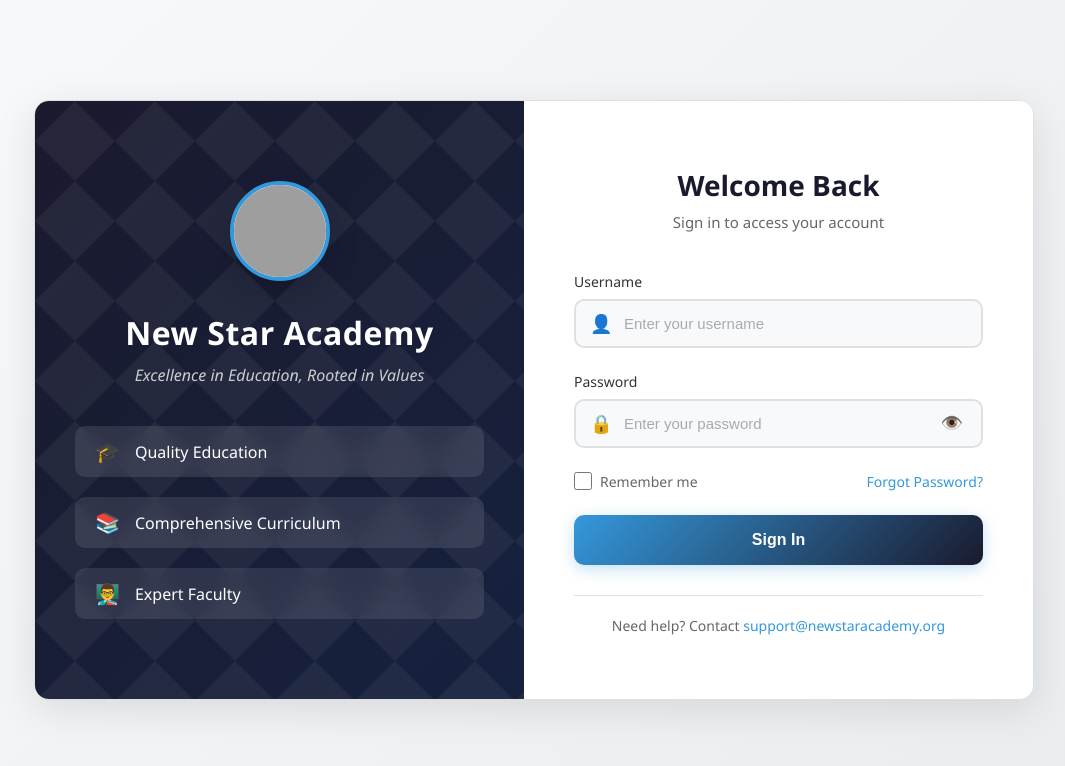
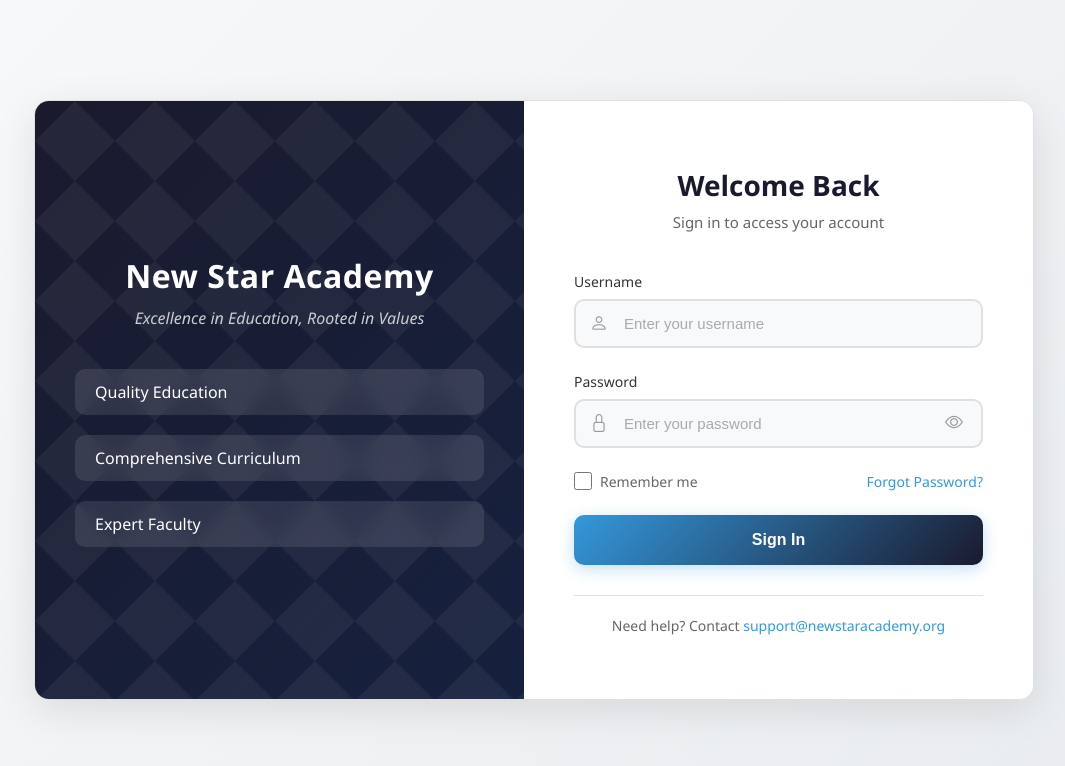
Before and after one commit to GordenArcher/student_portal, a Django app: page /account/auth/login/ in a window 1280 px wide. Shown: the top 766 px of the page, without its empty margins (106-1171 px from the left). Run offline with Django 5.2, Linux system fonts and the light colour scheme; grey boxes are pictures that could not be loaded.

Commit message:
fix: Fix login view with auto-expiring brute-force protection and cache handling

```diff
--- a/accounts/static/scripts/JS/login.js
+++ b/accounts/static/scripts/JS/login.js
@@ -4,7 +4,7 @@ const passwordInput = document.getElementById('password');
 togglePassword.addEventListener('click', function() {
     const type = passwordInput.getAttribute('type') === 'password' ? 'text' : 'password';
     passwordInput.setAttribute('type', type);
-    this.textContent = type === 'password' ? '👁️' : '🙈';
+    this.innerHTML = type === 'password' ? '<i class="bi bi-eye"></i>' : '<i class="bi bi-eye-slash"></i>';
 });
 
 const loginForm = document.getElementById('loginForm');
--- a/accounts/templates/accounts/login.html
+++ b/accounts/templates/accounts/login.html
@@ -6,6 +6,7 @@
     <meta charset="UTF-8">
     <meta name="viewport" content="width=device-width, initial-scale=1.0">
     <link rel="stylesheet" href="{% static 'styles/login.css' %}">
+    <link rel="stylesheet" href="https://cdn.jsdelivr.net/npm/bootstrap-icons@1.11.3/font/bootstrap-icons.css">
     <title>Login - New Star Academy</title>
     <style>
         .modal-overlay {
@@ -93,22 +94,16 @@
     <div class="login-container">
         <div class="login-left">
             <div class="login-left-content">
-                <div class="logo">
-                    <img src="{% static 'images/logo.png' %}" alt="Christ Academy Logo" class="logo-img">
-                </div>
                 <h1>New Star Academy</h1>
                 <p class="motto">Excellence in Education, Rooted in Values</p>
                 <div class="features">
                     <div class="feature-item">
-                        <span class="feature-icon">🎓</span>
                         <span>Quality Education</span>
                     </div>
                     <div class="feature-item">
-                        <span class="feature-icon">📚</span>
                         <span>Comprehensive Curriculum</span>
                     </div>
                     <div class="feature-item">
-                        <span class="feature-icon">👨‍🏫</span>
                         <span>Expert Faculty</span>
                     </div>
                 </div>
@@ -135,7 +130,7 @@
                 <div class="form-group">
                     <label for="username">Username</label>
                     <div class="input-wrapper">
-                        <span class="input-icon">👤</span>
+                        <span class="input-icon"><i class="bi bi-person"></i></span>
                         <input
                             type="text"
                             id="username"
@@ -151,7 +146,7 @@
                 <div class="form-group">
                     <label for="password">Password</label>
                     <div class="input-wrapper">
-                        <span class="input-icon">🔒</span>
+                        <span class="input-icon"> <i class="bi bi-lock"></i> </span>
                         <input
                             type="password"
                             id="password"
@@ -161,8 +156,8 @@
                             required
                             autocomplete="current-password"
                         >
-                        <button type="button" class="password-toggle" id="togglePassword">
-                            👁️
+                        <button title="toggle" type="button" class="password-toggle" id="togglePassword">
+                            <i class="bi bi-eye"></i>
                         </button>
                     </div>
                 </div>
--- a/accounts/views.py
+++ b/accounts/views.py
@@ -23,67 +23,58 @@ from .utils.cache_failed_attempt import cache_failed_attempt
 from .utils.get_client_ip import get_client_ip
 
 
+LOCKOUT_THRESHOLD = 5      # Max failed attempts
+LOCKOUT_TIMEOUT = 900      # 15 minutes in seconds
+
 
 @require_http_methods(["GET", "POST"])
 def login_view(request):
-    """User login with brute force protection"""
+    """User login with brute-force protection"""
 
     if request.user.is_authenticated:
         return redirect_to_dashboard(request.user)
 
-    # Check for too many failed attempts
     ip_address = get_client_ip(request)
     failed_attempts = cache.get(f'failed_login_attempts_{ip_address}', 0)
 
-    if failed_attempts >= 5:  # Lock after 5 failed attempts
+    if failed_attempts >= LOCKOUT_THRESHOLD:
         messages.error(request, 'Too many failed login attempts. Please try again in 15 minutes.')
         return render(request, 'accounts/login.html')
 
     if request.method == 'POST':
-        username = request.POST.get('username')
-        password = request.POST.get('password')
+        username = request.POST.get('username', '').strip()
+        password = request.POST.get('password', '')
 
         if not username or not password:
             messages.error(request, 'Please enter both username and password.')
             return render(request, 'accounts/login.html')
 
-        # Check if user exists and is active
-        try:
-            User = get_user_model()
-            user_obj = User.objects.filter(username=username).first()
-        except:
-            user_obj = None
+        user_obj = User.objects.filter(username=username).first()
 
         if not user_obj:
             cache_failed_attempt(ip_address)
             messages.error(request, 'Invalid username or password.')
             return render(request, 'accounts/login.html')
 
-        # Check if user is active
         if not user_obj.is_active:
-            messages.error(request,
-                'Your account has been deactivated. '
-                'Please contact the system administrator for assistance.'
-            )
+            messages.error(request, 'Your account has been deactivated. Please contact the system administrator.')
             return render(request, 'accounts/login.html')
 
         user = authenticate(request, username=username, password=password)
 
-        if user is not None and user.is_active:
-            # Successful login - clear failed attempts
-            cache.delete(f'failed_login_attempts_{ip_address}')
-
-            login(request, user)
-            messages.success(request, f'Welcome back, {user.get_full_name() or user.username}!')
-
-            return redirect_to_dashboard(user)
-        else:
-            # Failed login - increment counter
-            cache_failed_attempt(ip_address)
-            messages.error(request, 'Invalid username or password.')
+        if user is None:
+            attempts = cache_failed_attempt(ip_address)
+            remaining = max(0, LOCKOUT_THRESHOLD - attempts)
+            messages.error(request, f'Invalid username or password. {remaining} attempts remaining.')
+            return render(request, 'accounts/login.html')
+
+        # Successful login
+        cache.delete(f'failed_login_attempts_{ip_address}')
+        login(request, user)
+        messages.success(request, f'Welcome back, {user.get_full_name() or user.username}!')
+        return redirect_to_dashboard(user)
 
     return render(request, 'accounts/login.html')
-
 
 
 @login_required
@@ -93,8 +84,6 @@ def logout_view(request):
     messages.success(request, 'You have been logged out successfully.')
     return redirect('login')
 
-
-# ============ User Management Views ============
 
 def is_admin(user):
     return user.is_authenticated and user.role == 'admin'
```
Also changed, not shown: accounts/utils/cache_failed_attempt.py (+6 -2 lines).
